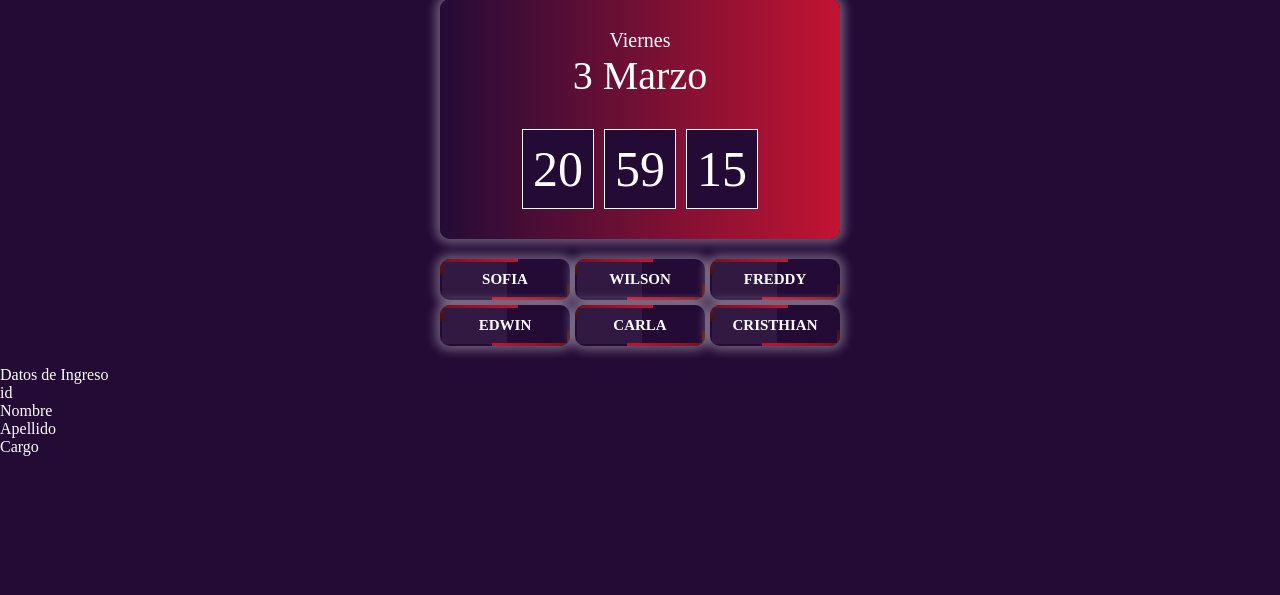
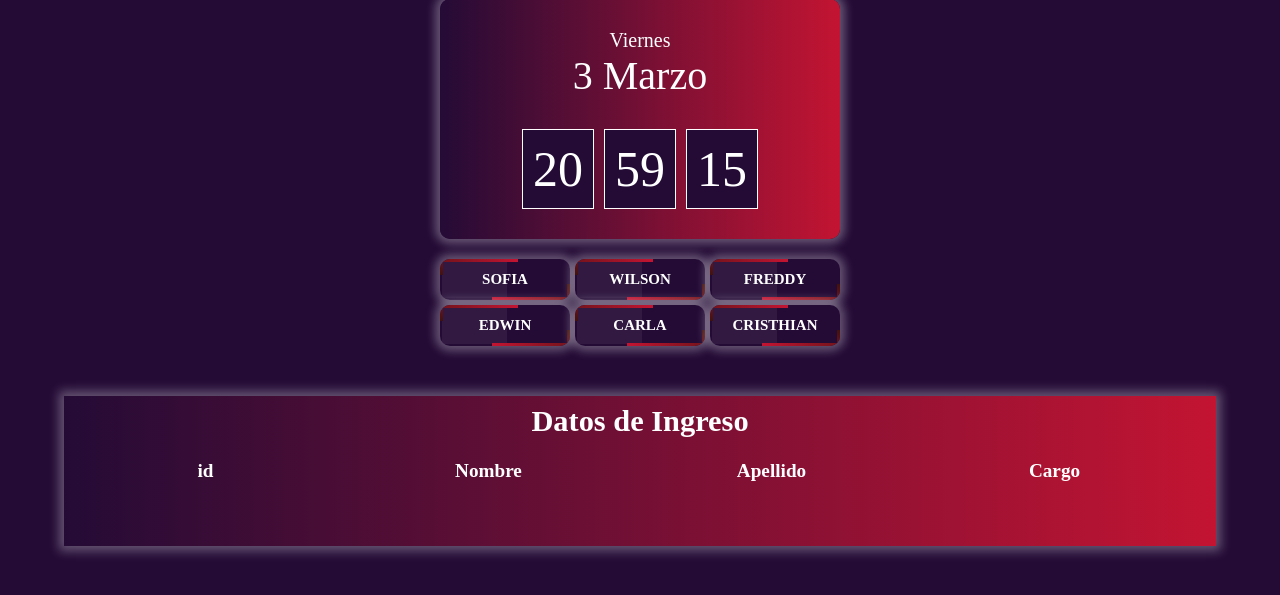
Before and after one commit to Cristhian-Paucara/reloj, a PHP site: page / in a window 1280 px wide. Shown: the part 21-616 px from the top of the page. Run offline with PHP 8.4, Linux system fonts and the light colour scheme.

Commit message:
estilo tabla

```diff
--- a/style.css
+++ b/style.css
@@ -153,5 +153,36 @@
 .tabla{
     width: 90%;
     background: linear-gradient(to right,#240b36,#c31432);
+    /* background: crimson; */
     color: #ffffff;
+    margin: 50px auto;
+    text-align: center;
+    display: grid;
+    grid-template-columns: repeat(4,1fr);
+    grid-auto-rows: 50px;
+    box-shadow: 0px 0px 10px 5px rgba(255, 255, 255, 0.3);
 }
+.tb-title{
+    grid-column-start: 1;
+    grid-column-end: 6;
+    background: linear-gradient(to right,#240b36,#c31432);
+    /* background: #853cb9; */
+    display: flex;
+    align-items: center;
+    justify-content: center;
+    font-weight: bold;
+    font-size: 1.9em;
+}
+.tb-header, .tb-item{
+    display: flex;
+    justify-content: center;
+    align-items: center;
+}
+.tb-header{
+    font-weight: bold;
+    font-size: 1.2em;
+}
+.tb-item{
+    padding: 10px;
+    font-size: 1.2em;
+}
```
